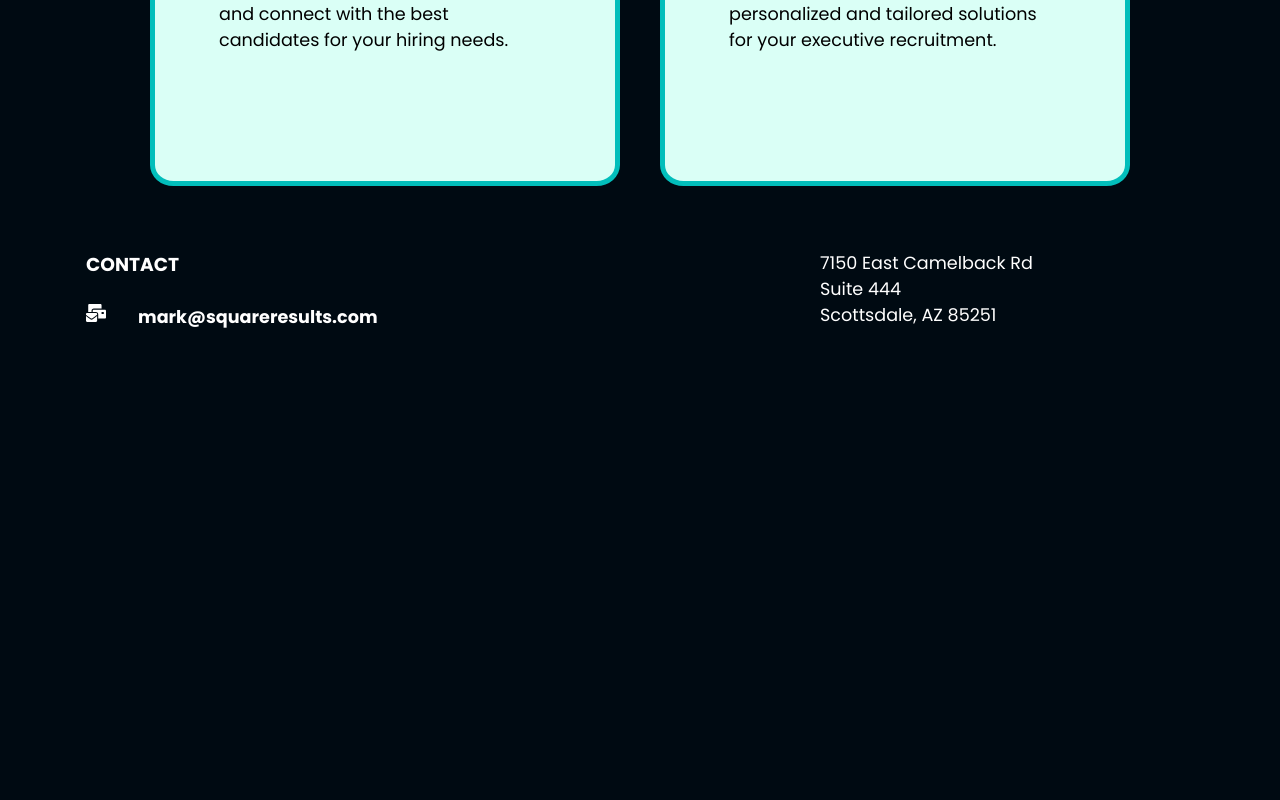
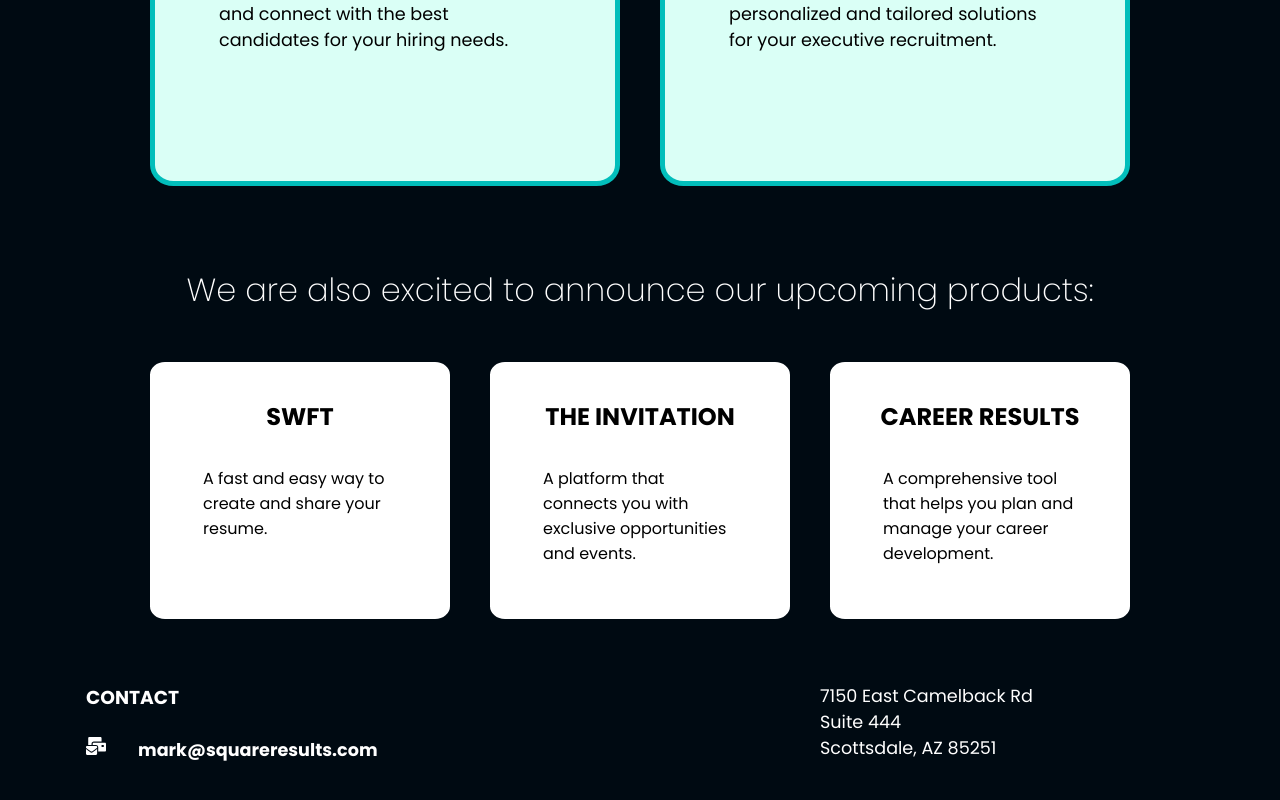
Before and after one commit to MMdevworks/sr-web, a React (Create React App) app: page / in a window 1280 px wide. Shown: the part 2099-2899 px from the top of the page. Before the commit the page ends 2488 px from the top, so only its background shows below. Built offline with nearby package versions, Linux system fonts and the light colour scheme.

Commit message:
sec prod

```diff
--- a/src/components/ProductSecondary.js
+++ b/src/components/ProductSecondary.js
@@ -0,0 +1,15 @@
+import React from 'react';
+import "./ProductSecondaryStyles.css";
+
+const ProductSecondary = (props) => {
+  return (
+            <div className='product-sec-card'>
+                <h2 className='product-sec-title'>{props.title}</h2>
+                <div className='product-sec-details'>
+                    <p>{props.details}</p>
+                </div>
+            </div>
+  )
+}
+
+export default ProductSecondary
--- a/src/components/ProductSecondaryData.js
+++ b/src/components/ProductSecondaryData.js
@@ -0,0 +1,26 @@
+
+
+
+const ProductSecondaryData = [
+    {
+
+        title: "SWFT",
+        details: "A fast and easy way to create and share your resume.",
+        view: "source if any"
+    },
+    {
+
+        title: "THE INVITATION",
+        details: "A platform that connects you with exclusive opportunities and events.",
+        view: "source if any"
+    },
+    {
+
+        title: "CAREER RESULTS",
+        details: "A comprehensive tool that helps you plan and manage your career development.",
+        view: "source if any"
+    },
+
+]
+
+export default ProductSecondaryData;
--- a/src/components/ProductSecondaryMap.js
+++ b/src/components/ProductSecondaryMap.js
@@ -0,0 +1,26 @@
+import React from 'react';
+import "./ProductSecondaryStyles.css";
+import ProductSecondary from './ProductSecondary';
+import ProductSecondaryData from './ProductSecondaryData';
+
+const ProductSecondaryMap = () => {
+  return (
+    <div className='work-container'>
+        <h1 className='product-sec-heading'>We are also excited to announce our upcoming products:</h1>
+        <div className='product-sec-container'>
+          {ProductSecondaryData.map((value,index) => {
+            return (
+              <ProductSecondary
+              key={index}
+              title={value.title}
+              details={value.details}
+              view={value.view}
+              />
+            );
+            })}
+        </div>
+    </div>
+  )
+}
+
+export default ProductSecondaryMap
--- a/src/components/ProductSecondaryStyles.css
+++ b/src/components/ProductSecondaryStyles.css
@@ -0,0 +1,43 @@
+.product-sec-heading {
+    text-align: center;
+    padding: 4rem 0 2rem 0;
+    font-size: 2rem;
+    font-weight: 200;
+}
+
+.product-sec-container {
+    max-width: 1140px;
+    margin: auto;
+    display: grid;
+    grid-template-columns: repeat(3, 1fr);
+    grid-gap: 40px;
+    padding: 1rem 5rem;
+}
+
+.product-sec-card {
+    background: rgb(255, 255, 255);
+    border: 5px solid rgb(255, 255, 255);
+    border-radius: 5%;
+    padding: 1rem 1rem;
+}
+
+.product-sec-title {
+    text-align: center;
+    font-size: 1.5rem;
+    color: rgb(0, 0, 0);
+    padding: 1rem 0;
+}
+
+.product-sec-details p {
+    color: black;
+    font-size: 1rem;
+    padding: 1rem 2rem 2rem 2rem;
+}
+
+@media screen and (max-width:740px) {
+    .product-sec-container {
+        max-width: 90%;
+        margin: auto;
+        grid-template-columns: 1fr;
+    }
+}
--- a/src/routes/Home.js
+++ b/src/routes/Home.js
@@ -4,6 +4,7 @@ import HeroImg from "../components/HeroImg";
 import About from "../components/About";
 import Services from "../components/Services";
 import ProductMap from "../components/ProductMap";
+import ProductSecondaryMap from "../components/ProductSecondaryMap";
 import Footer from "../components/Footer";
 
 const Home = () => {
@@ -14,6 +15,7 @@ const Home = () => {
       <About />
       <Services />
       <ProductMap />
+      <ProductSecondaryMap />
       <Footer />
     </div>
   )
```
